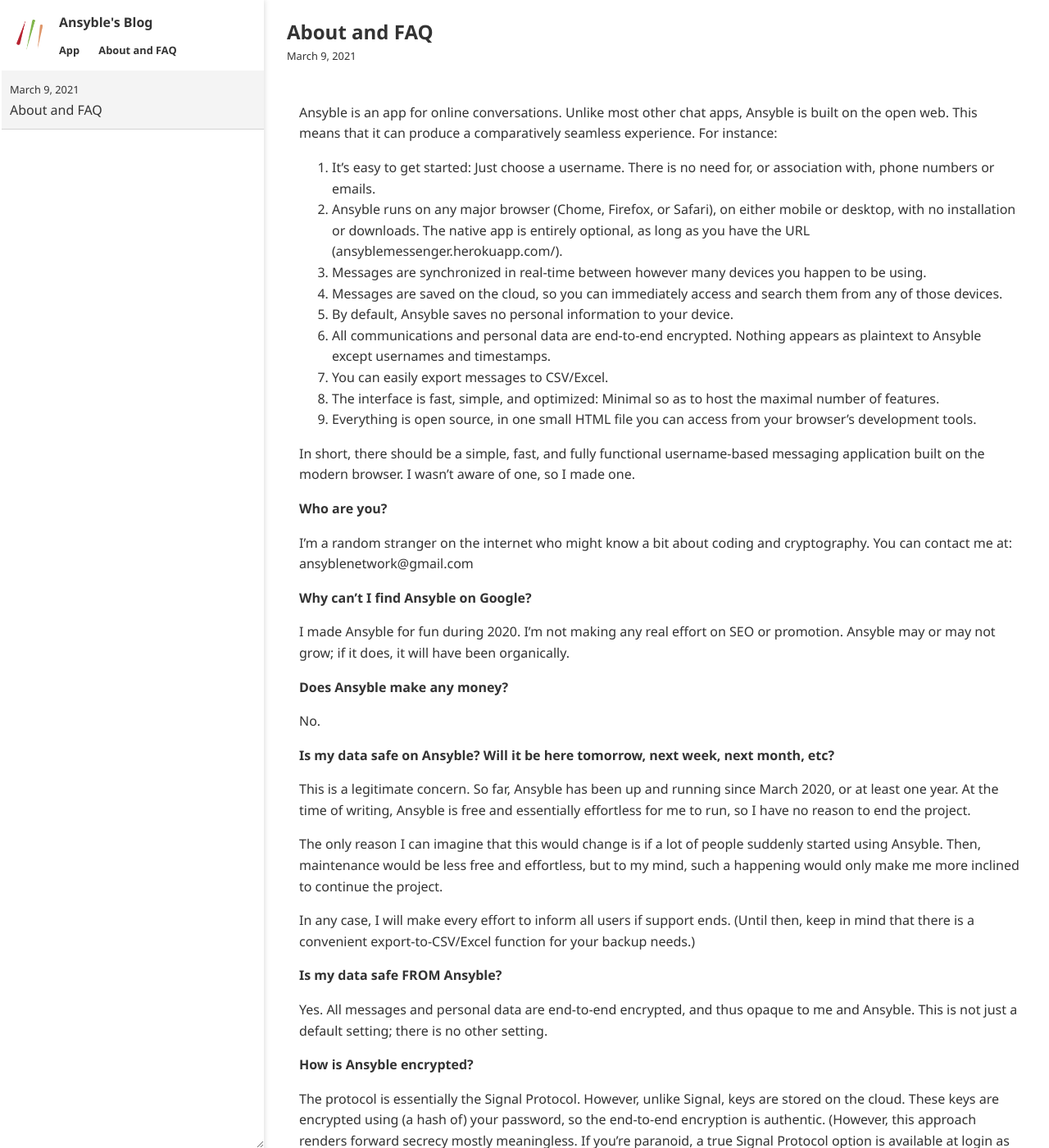
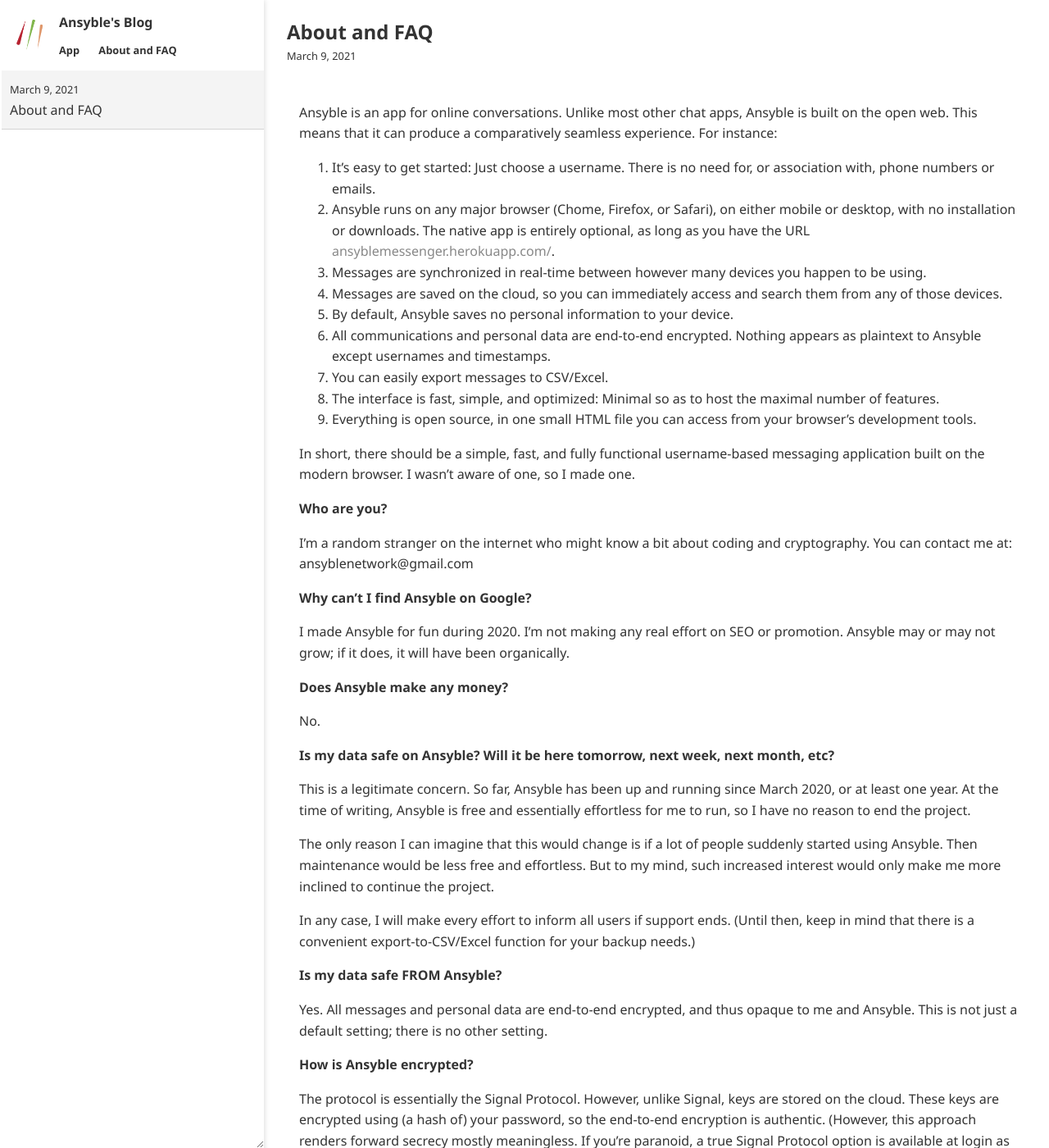
Before and after one commit to ansyblenetwork/ansybleblog, a Jekyll site: the page built from _posts/2021-03-09-about-and-faq.md, in a window 1280 px wide and 1400 px high. Shown: the whole window at 82% size. Built offline with Jekyll 4.4.1, drawn with Linux system fonts in a browser that asks for light colours.

Commit message:
Update 2021-03-09-about-and-faq.md

```diff
--- a/_posts/2021-03-09-about-and-faq.md
+++ b/_posts/2021-03-09-about-and-faq.md
@@ -5,7 +5,7 @@
 Ansyble is an app for online conversations. Unlike most other chat apps, Ansyble is built on the open web. This means that it can produce a comparatively seamless experience. For instance:
 
 1. It's easy to get started: Just choose a username. There is no need for, or association with, phone numbers or emails.
-2. Ansyble runs on any major browser (Chome, Firefox, or Safari), on either mobile or desktop, with no installation or downloads. The native app is entirely optional, as long as you have the URL (ansyblemessenger.herokuapp.com/).
+2. Ansyble runs on any major browser (Chome, Firefox, or Safari), on either mobile or desktop, with no installation or downloads. The native app is entirely optional, as long as you have the URL [ansyblemessenger.herokuapp.com/](ansyblemessenger.herokuapp.com/).
 3. Messages are synchronized in real-time between however many devices you happen to be using.
 4. Messages are saved on the cloud, so you can immediately access and search them from any of those devices.
 5. By default, Ansyble saves no personal information to your device.
@@ -32,7 +32,7 @@
 
 This is a legitimate concern. So far, Ansyble has been up and running since March 2020, or at least one year. At the time of writing, Ansyble is free and essentially effortless for me to run, so I have no reason to end the project.
 
-The only reason I can imagine that this would change is if a lot of people suddenly started using Ansyble. Then, maintenance would be less free and effortless, but to my mind, such a happening would only make me more inclined to continue the project.
+The only reason I can imagine that this would change is if a lot of people suddenly started using Ansyble. Then maintenance would be less free and effortless. But to my mind, such increased interest would only make me more inclined to continue the project.
 
 In any case, I will make every effort to inform all users if support ends. (Until then, keep in mind that there is a convenient export-to-CSV/Excel function for your backup needs.)
 
```
